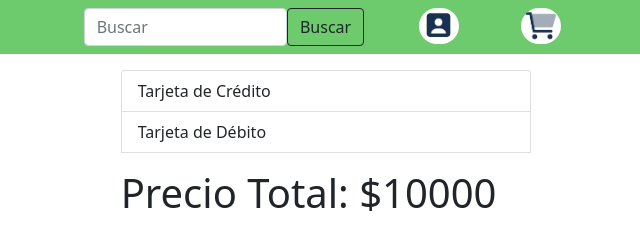
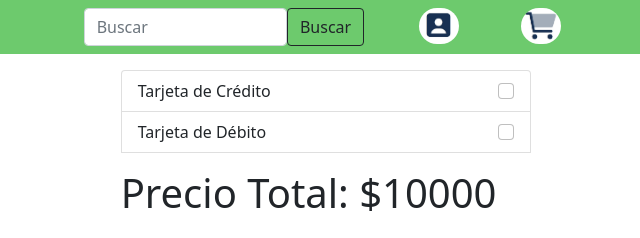
Before and after one commit to MauriAstudillo/desarrolloweb, a plain HTML site: page carro.html in a window 1280 px wide. Shown: the top 238 px of the page, 640-1280 px from the left. Drawn offline with Linux system fonts and the light colour scheme.

Commit message:
carro terminado ahora si

```diff
--- a/carro.html
+++ b/carro.html
@@ -88,8 +88,12 @@
         <div class="col-sm-2"></div>
         <div class="col-sm-4 mt-3">
             <div class="list-group">
-                <a href="#" class="list-group-item">Tarjeta de Crédito</a>
-                <a href="#" class="list-group-item">Tarjeta de Débito</a>
+                <a href="#" class="list-group-item">Tarjeta de Crédito
+                    <input class="form-check-input float-end" type="checkbox" name="pago 1">
+                </a>
+                <a href="#" class="list-group-item">Tarjeta de Débito
+                    <input class="form-check-input float-end" type="checkbox" name="pago 2">
+                </a>
                 <div class="mt-3 mb-3">
                     <h1>Precio Total: $10000</h1>
                 </div>
```
